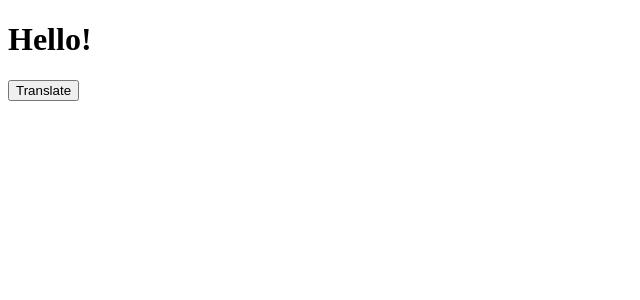
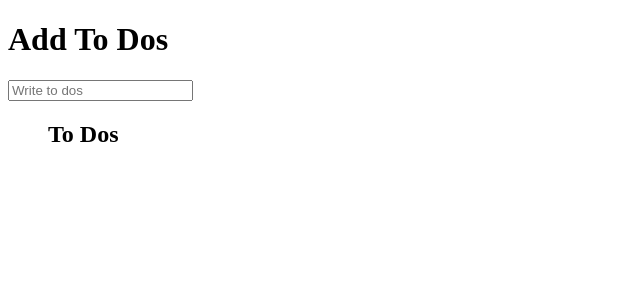
Before and after one commit to paulsplanet/hook-practice-one, a React (Create React App) app: page / in a window 1280 px wide. Shown: the top 300 px of the page, without its empty margins (0-640 px from the left). Built offline with nearby package versions, Linux system fonts and the light colour scheme.

Commit message:
toDos update 1

```diff
--- a/package.json
+++ b/package.json
@@ -9,6 +9,7 @@
     "react": "^17.0.2",
     "react-dom": "^17.0.2",
     "react-scripts": "4.0.3",
+    "uuid": "^8.3.2",
     "web-vitals": "^1.0.1"
   },
   "scripts": {
--- a/src/App.js
+++ b/src/App.js
@@ -1,13 +1,54 @@
-import React from "react";
-import Lang from "./context";
-import translations from "./translations";
-import Screen from "./Screen";
+import React, { useReducer, useState } from "react";
+import { v4 as uuidv4 } from 'uuid';
+
+const initialState = {
+    toDos: []
+}
+const ADD = "add";
+const DEL = "del";
+
+const reducer = (state, action) => {
+    switch (action.type) {
+        case ADD:
+            return { toDos: [ ...state.toDos, { text: action.payload, id: uuidv4() }] };
+        case DEL:
+            return {toDos: state.toDos.filter(toDo => toDo.id !== action.payload)};
+        default:
+            return;
+    }
+};
 
 function App() {
+    const [state, dispatch] = useReducer(reducer, initialState);
+    const [newToDo, setNewToDo] = useState("");
+    const onSubmit = e => {
+        e.preventDefault();
+        dispatch({ type: ADD, payload: newToDo })
+        setNewToDo("")
+    };
+    const onChange = e => {
+        const {
+            target: { value }
+        } = e;
+        setNewToDo(value);
+    }
+
     return (
-        <Lang defaultLang="en" translations={translations}>
-            <Screen />
-        </Lang>
+        <>
+            <h1>Add To Dos</h1>
+            <form onSubmit={onSubmit}>
+                <input value={newToDo} type="text" placeholder="Write to dos" onChange={onChange} />
+            </form>
+
+            <ul>
+                <h2>To Dos</h2>
+                {state.toDos.map((toDo) => (
+                    <li key={toDo.id}>
+                        <span>{toDo.text}</span>
+                        <button onClick={() => dispatch({ type: DEL, payload: toDo.id})}>DEL</button>
+                    </li>))}
+            </ul>
+        </>
     );
 }
 
--- a/src/Screen.js
+++ b/src/ScreenForTranslation.js
@@ -1,5 +1,5 @@
 import React from "react";
-import { useT, useSetLang } from "./context";
+import { useT, useSetLang } from "./contextForTranslation";
 
 export default () => {
     const setLang = useSetLang();
```
Also changed, not shown: src/contextForTranslation.js (renamed from src/context.js), 1 other file (tests, documents, lock files or other folders).
